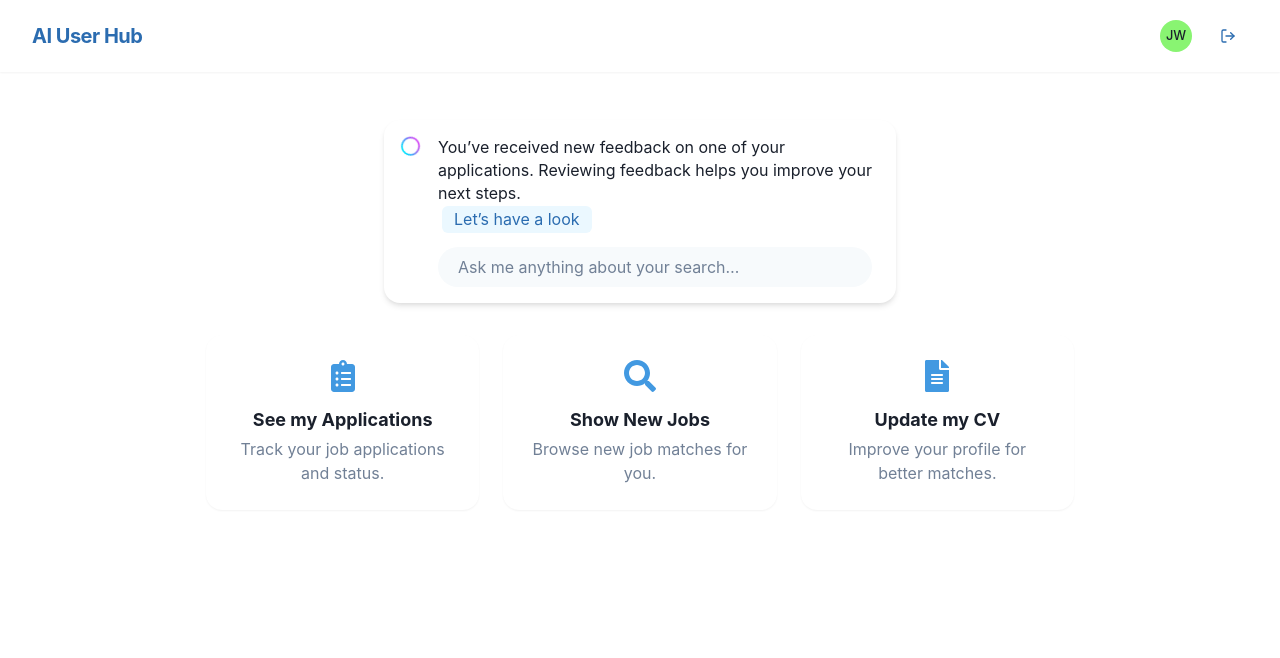
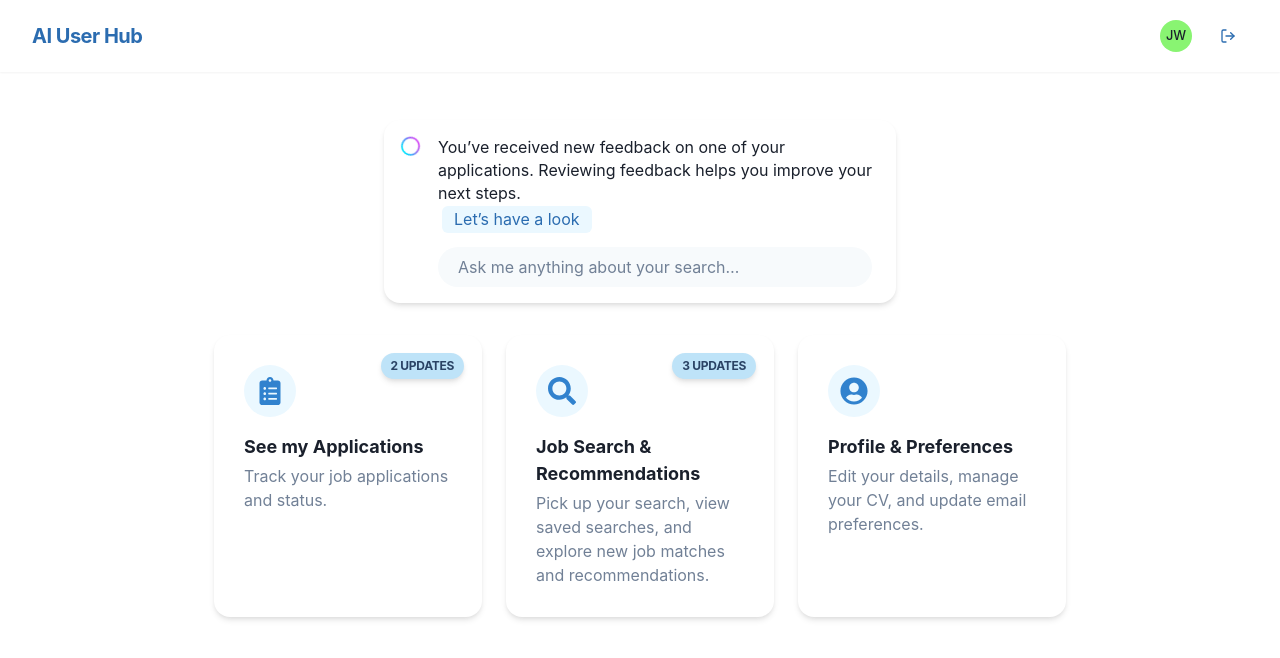
Before and after one commit to joseph-Woodland/ai-user-hub, a React (Vite) app: page / in a window 1280 px wide. Shown: the top 658 px of the page. Built offline with nearby package versions, Linux system fonts and the light colour scheme.

Commit message:
Updated styling on the action cards

```diff
--- a/src/components/ActionCards.jsx
+++ b/src/components/ActionCards.jsx
@@ -1,5 +1,11 @@
-import { SimpleGrid, Box, Text, Icon, useColorModeValue } from "@chakra-ui/react";
-import { FaClipboardList, FaFileAlt, FaSearch } from "react-icons/fa";
+import { SimpleGrid, Box, Text, Icon, useColorModeValue, Badge } from "@chakra-ui/react";
+import { FaUserCircle, FaClipboardList, FaFileAlt, FaSearch } from "react-icons/fa";
+
+function ActionCards({ onSelect, applicationUpdates = 2, newJobs = 3 }) {
+  const cardBg = useColorModeValue("white", "gray.900");
+  const hoverBg = useColorModeValue("blue.50", "gray.700");
+  const accent = useColorModeValue("blue.500", "blue.300");
+  const iconBg = useColorModeValue("blue.50", "blue.800");
 
   const ACTIONS = [
     {
@@ -7,48 +13,92 @@ const ACTIONS = [
       label: "See my Applications",
       description: "Track your job applications and status.",
       icon: FaClipboardList,
+      badge: applicationUpdates,
     },
     {
-    key: "jobs",
-    label: "Show New Jobs",
-    description: "Browse new job matches for you.",
+     key: "search",
+    label: "Job Search & Recommendations",
+    description: "Pick up your search, view saved searches, and explore new job matches and recommendations.",
     icon: FaSearch,
+    badge: newJobs,
     },
     {
-    key: "cv",
-    label: "Update my CV",
-    description: "Improve your profile for better matches.",
-    icon: FaFileAlt,
+    key: "profile",
+    label: "Profile & Preferences",
+    description: "Edit your details, manage your CV, and update email preferences.",
+    icon: FaUserCircle,
+    badge: 0,
     },
   ];
 
-function ActionCards({ onSelect }) {
-  const cardBg = useColorModeValue("white", "gray.50");
-  const hoverBg = useColorModeValue("blue.50", "gray.100");
-  const accent = useColorModeValue("blue.400", "blue.300");
-
   return (
-    <SimpleGrid columns={[1, null, 3]} spacing={6} mb={8} px={4} maxW="900px" mx="auto">
+    <SimpleGrid columns={[1, null, 3]} spacing={6} mb={8} px={[2, 6]} maxW="900px" mx="auto">
       {ACTIONS.map((action) => (
         <Box
           key={action.key}
           bg={cardBg}
-          _hover={{ bg: hoverBg, borderColor: accent, transform: "translateY(-2px) scale(1.03)", boxShadow: "xl" }}
-          border="1px solid"
+          _hover={{
+            bg: hoverBg,
+            boxShadow: "xl",
+            borderColor: accent,
+            transform: "translateY(-2px) scale(1.025)",
+            transition: "all 0.18s cubic-bezier(.4,0,.2,1)",
+          }}
+          shadow="md"
+          rounded="2xl"
+          p={7}
+          textAlign="left"
+          cursor="pointer"
+          border="2px solid"
           borderColor="transparent"
-          shadow="sm"
-          rounded="2xl"
-          p={6}
-          textAlign="center"
-          cursor="pointer"
-          transition="all 0.2s"
+          transition="all 0.18s cubic-bezier(.4,0,.2,1)"
+          display="flex"
+          flexDirection="column"
+          alignItems="flex-start"
+          minH="180px"
+          role="group"
+          position="relative"
           onClick={() => onSelect(action.key)}
         >
-          <Icon as={action.icon} boxSize={8} color={accent} mb={2} />
-          <Text fontWeight="bold" fontSize="lg" mb={1}>
+          {/* Badge in top right if there are updates */}
+          {action.badge > 0 && (
+            <Badge
+              position="absolute"
+              top={4}
+              right={4}
+              colorScheme="blue"
+              rounded="full"
+              px={2.5}
+              py={1}
+              fontSize="xs"
+              boxShadow="md"
+              fontWeight="bold"
+              letterSpacing="tight"
+              zIndex={1}
+            >
+              {action.key === "jobs"
+                ? `${action.badge} new`
+                : `${action.badge} updates`}
+            </Badge>
+          )}
+          {/* Icon with background circle */}
+          <Box
+            bg={iconBg}
+            rounded="full"
+            p={3}
+            mb={4}
+            display="flex"
+            alignItems="center"
+            justifyContent="center"
+            transition="background 0.2s"
+            _groupHover={{ bg: accent, color: "white" }}
+          >
+            <Icon as={action.icon} boxSize={7} color={accent} _groupHover={{ color: "white" }} />
+          </Box>
+          <Text fontWeight="bold" fontSize="lg" color={useColorModeValue("gray.800", "white")} mb={1}>
             {action.label}
           </Text>
-          <Text color="gray.500" fontSize="md">
+          <Text color={useColorModeValue("gray.500", "gray.400")} fontSize="md">
             {action.description}
           </Text>
         </Box>
```
Lines whose indentation alone changed are shown as unchanged.
